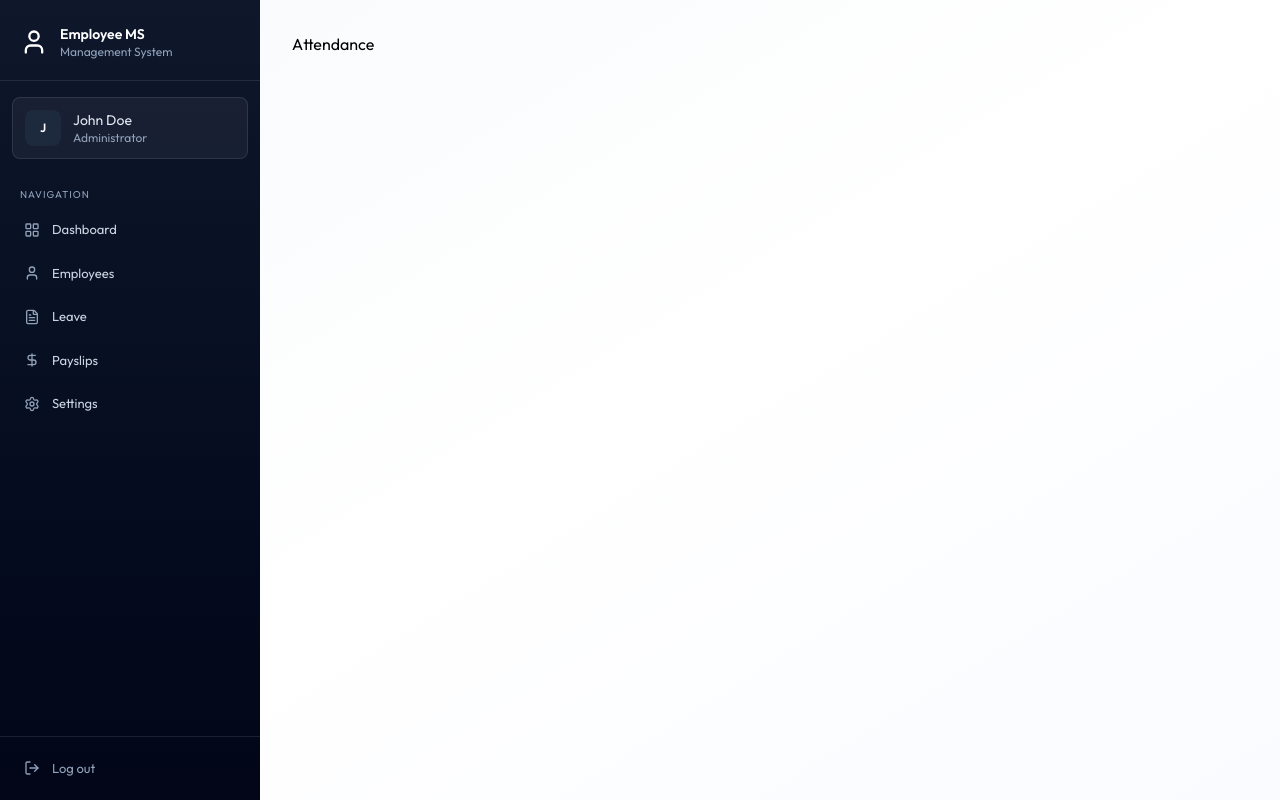
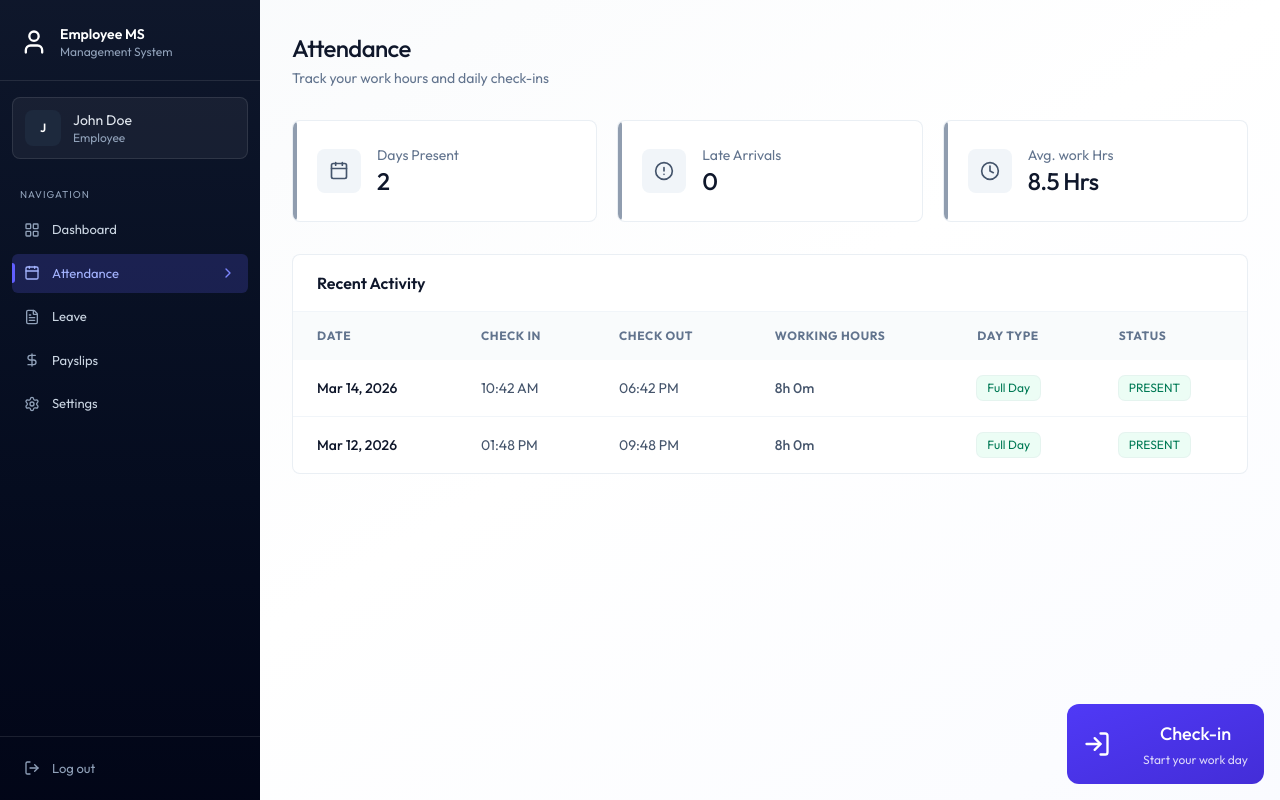
Before and after one commit to selva-it21/Employee-Management-System, a React (Vite) app in the folder client/: page /attendance in a window 1280 px wide. Built offline with nearby package versions, Linux system fonts and the light colour scheme.

Commit message:
Attendance page UI completed

```diff
--- a/client/package.json
+++ b/client/package.json
@@ -11,6 +11,7 @@
   },
   "dependencies": {
     "@tailwindcss/vite": "^4.3.0",
+    "date-fns": "^4.3.0",
     "lucide-react": "^1.16.0",
     "react": "^19.2.6",
     "react-dom": "^19.2.6",
--- a/client/src/components/AdminDashboard.jsx
+++ b/client/src/components/AdminDashboard.jsx
@@ -12,7 +12,7 @@
         {
             icon: Building2Icon,
             value: data.totalDepartments,
-            label: "Total Employees",
+            label: "Department",
             description: "Organization Units",
         },
         {
--- /dev/null
+++ b/client/src/components/Attendance/AttendanceHistory.jsx
@@ -0,0 +1,64 @@
+import React from 'react'
+import { getDayTypeDisplay, getWorkingHoursDisplay } from '../../assets/assets'
+import { format } from "date-fns";
+const AttendanceHistory = ({history}) => {
+  return (
+    <div className='card overflow-hidden'>
+      <div className='px-6 py-4 border-b border-slate-100'>
+        <h3 className='font-semibold text-slate-900'>Recent Activity</h3>
+      </div>
+      <div className='overflow-x-auto'>
+        <table className='table-modern'>
+          <thead>
+            <tr>
+              <th className='px-6 py-4'>Date</th>
+              <th className='px-6 py-4'>Check In</th>
+              <th className='px-6 py-4'>Check Out</th>
+              <th className='px-6 py-4'>Working Hours</th>
+              <th className='px-6 py-4'>Day Type</th>
+              <th className='px-6 py-4'>Status</th>
+            </tr>
+          </thead>
+          <tbody>
+            {history.length === 0 ? (
+              <tr>
+                <td colSpan={6} className='text-center py-12 text-slate-400'>No records found</td>
+              </tr>
+            ) : (
+              history.map((record)=>{
+                const dayType = getDayTypeDisplay(record)
+                return(
+                  <tr key={record._id || record.id}>
+                    <td className='px-6 py-4 font-medium text-slate-900'>
+                      {format(new Date(record.date),"MMM dd, yyyy")}
+                    </td>
+                    <td className='px-6 py-4 text-slate-600'>
+                      {record.checkIn ? format(new Date(record.checkIn),"hh:mm a") : "-"}
+                    </td>
+                    <td className='px-6 py-4 text-slate-600'>
+                      {record.checkOut ? format(new Date(record.checkOut),"hh:mm a") : "-"}
+                    </td>
+                    <td className='px-6 py-4 text-slate-600 font-medium'>
+                      {getWorkingHoursDisplay(record)}
+                    </td>
+                    <td className='px-6 py-4'>
+                      {dayType.label !== "-" ? <span className={`badge ${dayType.className}`}>{dayType.label}</span> : "-"}
+                    </td>
+                    <td className='px-6 py-4'>
+                      <span className={`badge ${record.status === "PRESENT" ? "badge-success" : record.status === "LATE" ? "badge-warning" : "badge-danger"}`}>
+                        {record.status}
+                      </span>
+                    </td>
+                  </tr>
+                )
+
+              })
+            )}
+          </tbody>
+        </table>
+      </div>
+    </div>
+  )
+}
+
+export default AttendanceHistory
--- /dev/null
+++ b/client/src/components/Attendance/AttendanceStats.jsx
@@ -0,0 +1,31 @@
+import { AlertCircleIcon, CalendarIcon, ClockIcon } from 'lucide-react';
+import React from 'react'
+
+const AttendanceStats = ({history}) => {
+    const totalPresent = history.filter((h)=>h.status === "PRESENT" | h.status === "LATE").length;
+    const totalLate = history.filter((h)=>h.status === "LATE").length;
+
+    const stats = [
+        {label : "Days Present", value: totalPresent, icon: CalendarIcon},
+        {label : "Late Arrivals", value: totalLate, icon: AlertCircleIcon},
+        {label : "Avg. work Hrs", value: "8.5 Hrs", icon: ClockIcon},
+    ]
+  return (
+    <div className='grid grid-cols-1 sm:grid-cols-3 gap-4 sm:gap-5 mb-8'>
+        {stats.map((s)=>(
+            <div key={s.label} className='card card-hover p-5 sm:p-6 flex items-center gap-4 relative overflow-hidden group'>
+                <div className='absolute left-0 top-0 bottom-0 w-1 rounded-r-full bg-slate-500/70 group-hover:bg-indigo-500/70'/>
+                <div className='p-3 bg-slate-100 rounded-lg group-hover:bg-indigo-50 transition-colors duration-200'>
+                    <s.icon className='w-5 h-5 text-slate-600 group-hover:text-indigo-600 transition-colors duration-200'/>
+                </div>
+                <div>
+                    <p className='text-sm text-slate-500'>{s.label}</p>
+                    <p className='text-2xl font-medium text-slate-900 tracking-tight'>{s.value}</p>
+                </div>
+            </div>
+        ))}
+    </div>
+  )
+}
+
+export default AttendanceStats
--- /dev/null
+++ b/client/src/components/Attendance/CheckInButton.jsx
@@ -0,0 +1,54 @@
+import { Loader2Icon, LogInIcon, LogOutIcon } from 'lucide-react'
+import React, { useState } from 'react'
+
+const CheckInButton = ({ todayRecord, onAction }) => {
+  const [loading, setLoading] = useState(false)
+
+    const handleAttendance = async () => {
+        setLoading(false)
+        setInterval(() => {
+            setLoading(false)
+        }, 1000);
+    }
+
+  if (todayRecord?.checkOut) {
+    return (
+      <div className='flex flex-col items-center justify-center p-8 bg-slate-50 rounded-2xl border border-slate-200'>
+        <h3 className='text-lg font-bold text-slate-900'>Work day completed</h3>
+        <p className='text-slate-500 text-sm mt-1'>Great job! see you tomorrow</p>
+      </div>
+    )
+  }
+
+  const isCheckedIn = !!todayRecord?.isCheckedIn;
+
+  return (
+    <div className='absolute bottom-4 right-4 flex flex-col z-10'>
+      <button
+        onClick={handleAttendance}
+        disabled={loading}
+        className={`w-full max-w-xs flex justify-between items-center gap-8 p-4 rounded-xl
+        text-white ${isCheckedIn ? "bg-linear-to-br from-slate-700 to-slate-900" : "bg-linear-to-br from-indigo-600 to-indigo-700"}`}
+      >
+        {loading ? (
+          <Loader2Icon className='size-7 animate-spin' />
+        ) : isCheckedIn ? (
+          <LogOutIcon className='size-7' />
+        ) : (
+          <LogInIcon className='size-7' />
+        )}
+
+        <div className='flex flex-col items-center text-center'>
+          <h2 className='text-lg font-medium mb-1'>
+            {loading ? "Processing..." : isCheckedIn ? "Check-out" : "Check-in"}
+          </h2>
+          <p className='text-xs opacity-80'>
+            {isCheckedIn ? "Click to end your shift" : "Start your work day"}
+          </p>
+        </div>
+      </button>
+    </div>
+  )
+}
+
+export default CheckInButton
--- a/client/src/components/Sidebar.jsx
+++ b/client/src/components/Sidebar.jsx
@@ -19,7 +19,7 @@
     setMobileOpen(false)
   }, [pathname])
 
-  const role = "ADMIN" || "EMPLOYEE"
+  const role = "" || "EMPLOYEE"
 
   const navItems = [
     { name: "Dashboard", href: "/dashboard", icon: LayoutGrid },
--- a/client/src/pages/Attendance.jsx
+++ b/client/src/pages/Attendance.jsx
@@ -1,8 +1,52 @@
-import React from 'react'
+import React, { useCallback, useEffect, useState } from 'react'
+import { dummyAttendanceData } from '../assets/assets'
+import Loading from '../components/Loading'
+import CheckInButton from '../components/Attendance/CheckInButton'
+import AttendanceStats from '../components/Attendance/AttendanceStats'
+import AttendanceHistory from '../components/Attendance/AttendanceHistory'
 
 const Attendance = () => {
+  const [history, setHistory] = useState([])
+  const [loading, setLoading] = useState(true)
+  const [isDeleted, setIsDeleted] = useState(false)
+
+  const fetchData = useCallback(async () => {
+    setHistory(dummyAttendanceData)
+    setTimeout(() => {
+      setLoading(false)
+    }, 1000);
+  },[])
+
+  useEffect(()=>{
+    fetchData()
+  },[fetchData])
+
+  if(loading) return <Loading/>
+  const today = new Date()
+  today.setHours(0,0,0,0)
+  const todayRecord = history.find((r)=> new Date(r.date).toDateString() === today.toDateString())
   return (
-    <div>Attendance</div>
+    <div className='animate-fade-in'>
+      <div className='page-header'>
+        <h1 className='page-title'>Attendance</h1>
+        <p className='page-subtitle'>Track your work hours and daily check-ins</p>
+      </div>
+
+      {isDeleted ? (
+        <div className='mb-8 p-6 bg-rose-50 border border-rose-200 rounded-2xl text-center'>
+          <p className='text-rose-600'>
+            you can no longer clock in or out because your employee records have been marked as deleted.
+          </p>
+        </div>
+      ) : (
+        <div className='mb-8'>
+          <CheckInButton todayRecord={todayRecord} onAction={fetchData}/>
+        </div>
+      )}
+
+      <AttendanceStats history={history}/>
+      <AttendanceHistory history={history}/>
+    </div>
   )
 }
 
--- a/client/src/pages/Employees.jsx
+++ b/client/src/pages/Employees.jsx
@@ -18,11 +18,11 @@
     setTimeout(() => {
       setLoading(false)
     }, 1000);
-  },[])
+  },[selectDept])
 
   useEffect(()=>{
     fetchEmployees();
-  },[])
+  },[fetchEmployees]);
 
   const filtered = employees.filter((emp)=> `${emp.firstName} ${emp.lastName} ${emp.position}`.toLocaleLowerCase().includes(search.toLocaleLowerCase()))
 
```
Also changed, not shown: 1 other file (tests, documents, lock files or other folders).
